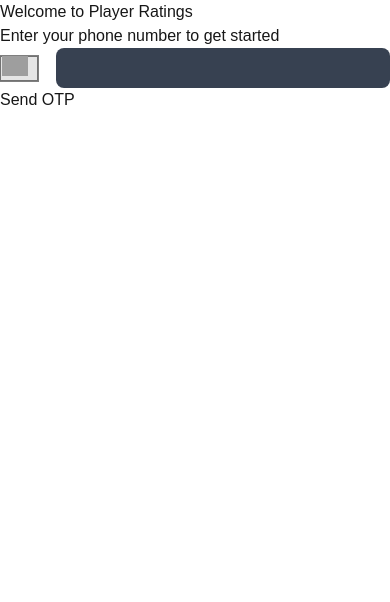
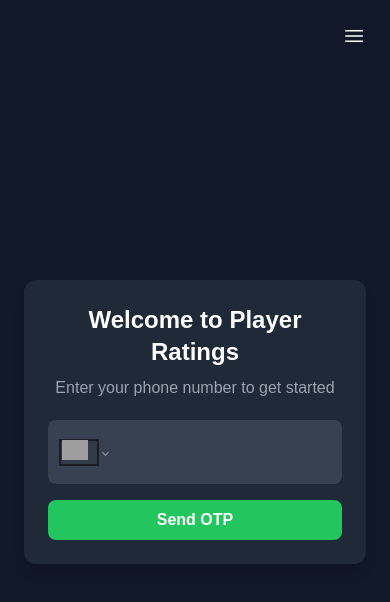
Before and after one commit to mpichardo305/Player-Ratings-Miami, a Next.js app: page / in a window 390 px wide. Shown: the top 602 px of the page. Built offline with nearby package versions, Linux system fonts and the light colour scheme; no server answers; grey boxes are pictures that could not be loaded.

Commit message:
created a global mobile menu and page background

```diff
--- /dev/null
+++ b/src/app/components/MobileMenu.tsx
@@ -0,0 +1,49 @@
+"use client";
+
+import { useState } from "react";
+import { useRouter } from "next/navigation";
+import { Bars3Icon, XMarkIcon } from "@heroicons/react/24/outline";
+
+export default function MobileMenu() {
+  const router = useRouter();
+  const [isMenuOpen, setIsMenuOpen] = useState(false);
+
+  const handleLogout = async () => {
+    router.push("/logout");
+  };
+
+  return (
+    <>
+      {/* Hamburger Menu Button */}
+      <div className="absolute top-4 right-4 z-50">
+        <button
+          onClick={() => setIsMenuOpen(!isMenuOpen)}
+          className="text-white p-2 rounded-lg hover:bg-gray-700"
+        >
+          {isMenuOpen ? (
+            <XMarkIcon className="h-6 w-6" />
+          ) : (
+            <Bars3Icon className="h-6 w-6" />
+          )}
+        </button>
+      </div>
+
+      {/* Mobile Menu */}
+      {isMenuOpen && (
+        <div className="fixed inset-0 bg-black bg-opacity-50 z-40">
+          <div className="absolute right-0 top-0 h-full w-64 bg-gray-800 p-4 shadow-lg">
+            <div className="mt-16 flex flex-col space-y-4">
+              <button
+                onClick={handleLogout}
+                className="text-white hover:bg-gray-700 px-4 py-2 rounded-lg text-left"
+              >
+                Logout
+              </button>
+              {/* Add more menu items here */}
+            </div>
+          </div>
+        </div>
+      )}
+    </>
+  );
+}
--- a/src/app/globals.css
+++ b/src/app/globals.css
@@ -34,6 +34,9 @@
 :root {
   --background: #ffffff;
   --foreground: #171717;
+/* App theme colors */
+  --background-color: #1F2937;
+  --text-color: #ffffff;
 }
 
 @media (prefers-color-scheme: dark) {
@@ -44,7 +47,8 @@
 }
 
 body {
-  color: var(--foreground);
-  background: var(--background);
+  color: var(--text-color);
+    background: var(--background-color);
   font-family: Arial, Helvetica, sans-serif;
+  min-height: 100vh;
 }
--- a/src/app/layout.tsx
+++ b/src/app/layout.tsx
@@ -1,6 +1,9 @@
+"use client";
+
 import { Geist, Geist_Mono } from "next/font/google";
 import "./globals.css";
 import { GroupProvider } from './context/GroupContext';
+import MobileMenu from "./components/MobileMenu";
 
 const geistSans = Geist({
   variable: "--font-geist-sans",
@@ -24,9 +27,12 @@
         <meta name="twitter:card" content="summary_large_image" />
         <meta name="twitter:image" content="https://player-ratings-miami.vercel.app/social-preview.jpg" />
       </head>
-      <body className={`${geistSans.variable} ${geistMono.variable} antialiased`}>
+      <body className={`${geistSans.variable} ${geistMono.variable} antialiased bg-app-background`}>
         <GroupProvider>
-          {children}
+          <div className="relative min-h-screen">
+            <MobileMenu />
+            {children}
+          </div>
         </GroupProvider>
       </body>
     </html>
--- a/src/app/players/page.tsx
+++ b/src/app/players/page.tsx
@@ -1,8 +1,7 @@
 "use client";
 
-import { useEffect, useState } from "react";
+import { useState } from "react";
 import { useRouter } from "next/navigation";
-import { Bars3Icon, XMarkIcon } from "@heroicons/react/24/outline";
 import { useSession } from "@/app/hooks/useSession";
 import GroupSelector, { Group } from "@/app/components/GroupSelector";
 import ApprovedPlayersList from "@/app/components/ApprovedPlayersList";
@@ -16,16 +15,11 @@
   const [selectedGroup, setSelectedGroup] = useState<Group | null>(null);
 
   const [showApproveDialog, setShowApproveDialog] = useState(false);
-  const [isMenuOpen, setIsMenuOpen] = useState(false);
   const isGroupAdmin = useGroupAdmin(session?.user?.id ?? '', selectedGroup?.id ?? null);
 
   if (!session?.user) {
     return <div>Loading session...</div>;
   }
-
-  const handleLogout = async () => {
-    router.push("/logout");
-  };
 
   function handleCreateGame(id: string): void {
     router.push(`/create-game/groupId=${id}`);
@@ -33,36 +27,6 @@
 
   return (
     <div className="min-h-screen bg-gray-600 p-4 relative">
-      {/* Hamburger Menu Button */}
-      <div className="absolute top-4 right-4 z-50">
-        <button
-          onClick={() => setIsMenuOpen(!isMenuOpen)}
-          className="text-white p-2 rounded-lg hover:bg-gray-700"
-        >
-          {isMenuOpen ? (
-            <XMarkIcon className="h-6 w-6" />
-          ) : (
-            <Bars3Icon className="h-6 w-6" />
-          )}
-        </button>
-      </div>
-
-      {/* Mobile Menu */}
-      {isMenuOpen && (
-        <div className="fixed inset-0 bg-black bg-opacity-50 z-40">
-          <div className="absolute right-0 top-0 h-full w-64 bg-gray-800 p-4 shadow-lg">
-            <div className="mt-16 flex flex-col space-y-4">
-              <button
-                onClick={handleLogout}
-                className="text-white hover:bg-gray-700 px-4 py-2 rounded-lg text-left"
-              >
-                Logout
-              </button>
-            </div>
-          </div>
-        </div>
-      )}
-
       <h1 className="text-3xl font-bold mb-2 text-white">Players</h1>
 
       <GroupSelector sessionUserId={session.user.id} onGroupSelect={setSelectedGroup} />
--- /dev/null
+++ b/tailwind.config.js
@@ -0,0 +1,16 @@
+/** @type {import('tailwindcss').Config} */
+module.exports = {
+  content: [
+    './src/pages/**/*.{js,ts,jsx,tsx,mdx}',
+    './src/components/**/*.{js,ts,jsx,tsx,mdx}',
+    './src/app/**/*.{js,ts,jsx,tsx,mdx}',
+  ],
+  theme: {
+    extend: {
+      colors: {
+        'app-background': 'var(--background-color)',
+      },
+    },
+  },
+  plugins: [],
+}
```
